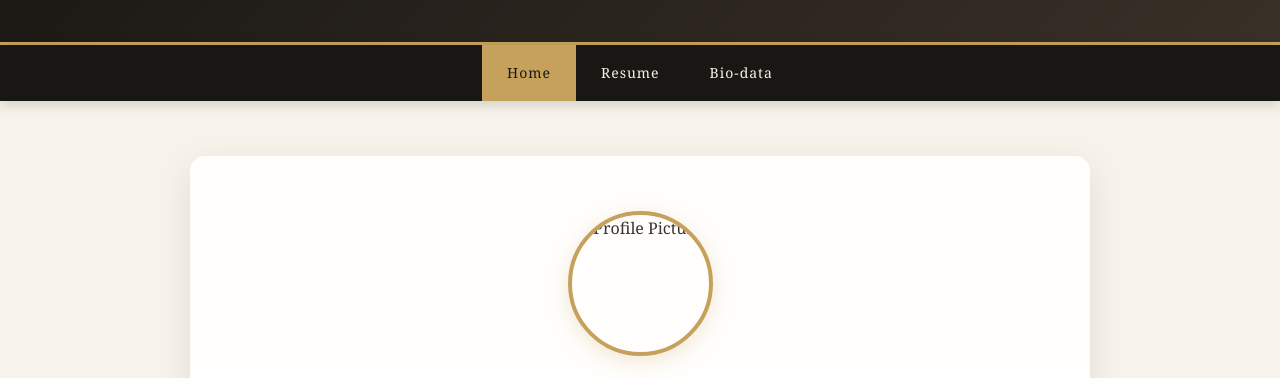
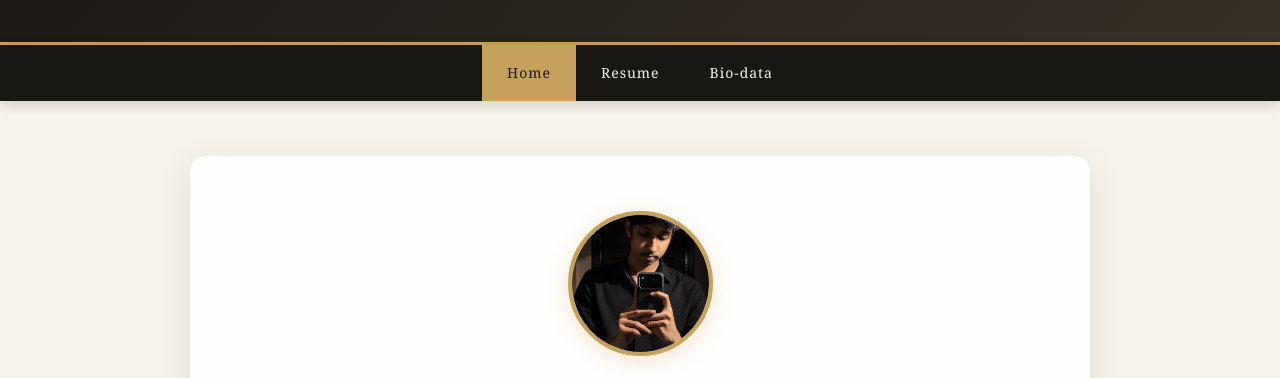
Before and after one commit to saqib-cse/saqib-portfolio, a plain HTML site: page index.html in a window 1280 px wide. Shown: the part 139-517 px from the top of the page. Drawn offline with Linux system fonts and the light colour scheme; a script that the page names is missing.

Commit message:
Update index.html

```diff
--- a/index.html
+++ b/index.html
@@ -24,7 +24,7 @@
     <main class="home-container">
 
         <div class="profile-circle">
-            <img src="manoj.jpeg" alt="Profile Picture">
+            <img src="saqib.jpeg" alt="Profile Picture">
         </div>
 
         <h2>Hello, I'm Muhammad Saqib Killedar!</h2>
```
